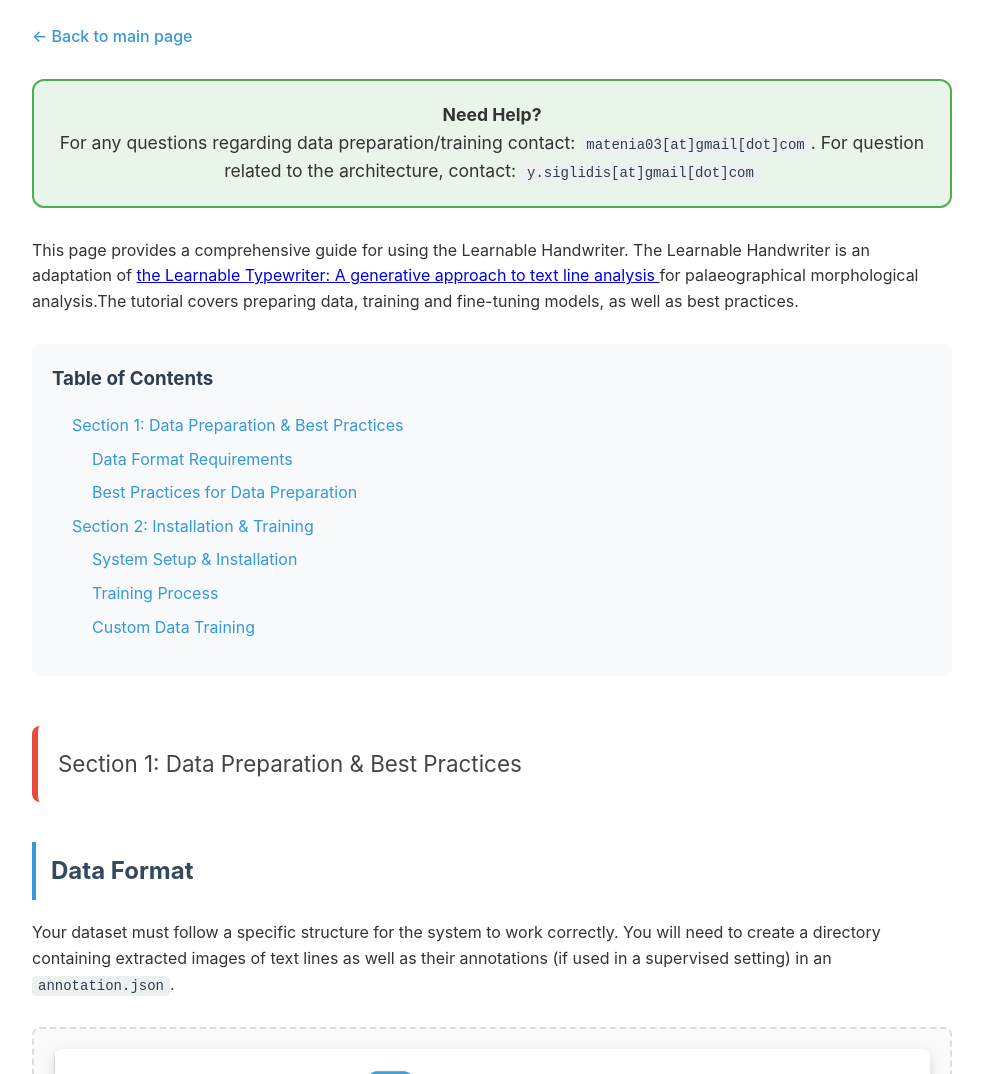
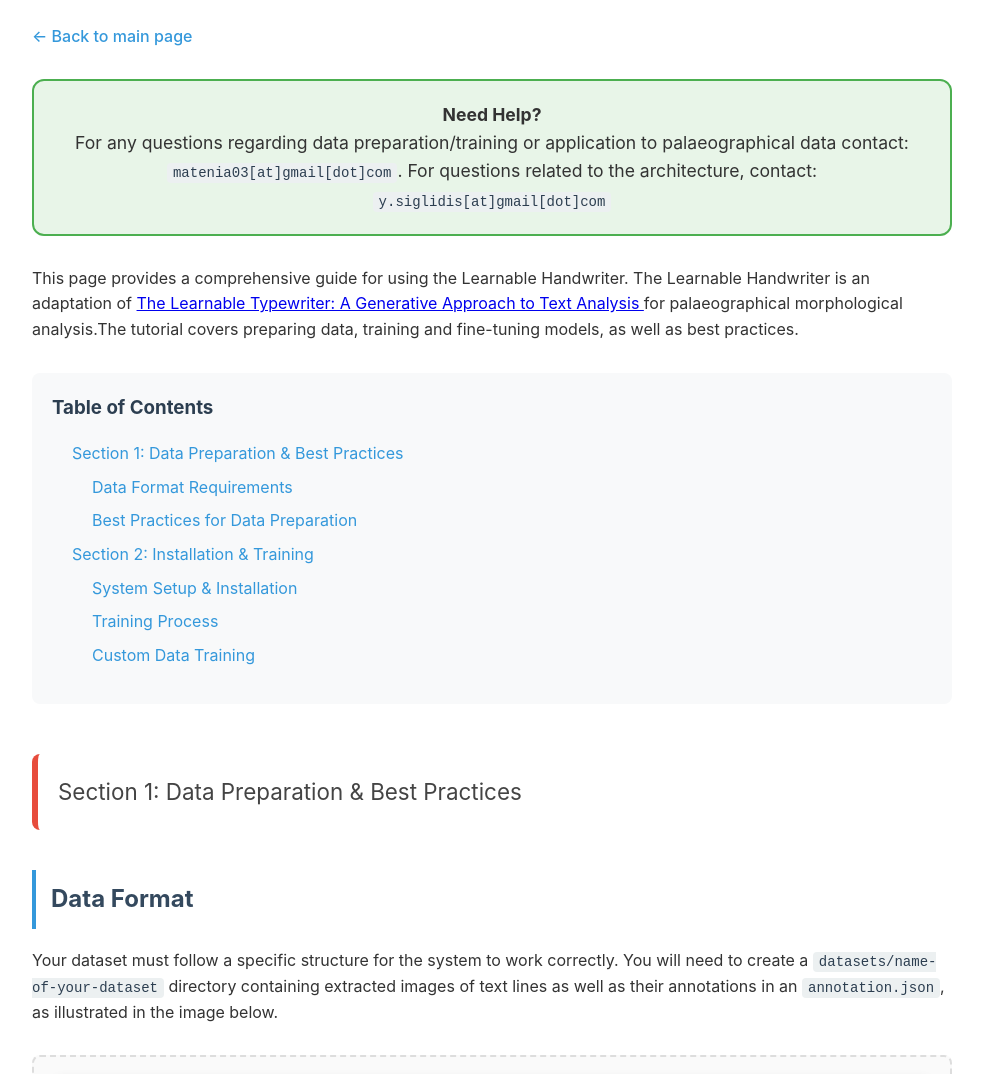
Before and after one commit to learnable-handwriter/learnable-handwriter.github.io, a plain HTML site: page tutorial.html in a window 1280 px wide. Shown: the part 167-1241 px from the top of the page, without its empty margins (148-1131 px from the left). Drawn offline with Linux system fonts and the light colour scheme.

Commit message:
update tutorial files

```diff
--- a/tutorial.html
+++ b/tutorial.html
@@ -200,15 +200,15 @@
 
     <div class="contact-info">
       <strong>Need Help?</strong><br>
-      For any questions regarding data preparation/training contact:
-      <code>matenia03[at]gmail[dot]com</code>. For question related to the architecture, contact:  <code>y.siglidis[at]gmail[dot]com</code>  <br>
+      For any questions regarding data preparation/training or application to palaeographical data contact:
+      <code>matenia03[at]gmail[dot]com</code>. For questions related to the architecture, contact:  <code>y.siglidis[at]gmail[dot]com</code>  <br>
     </div>
 
   <div class="summary">
     <p>
       This page provides a comprehensive guide for using the Learnable Handwriter. The Learnable Handwriter is an adaptation of
       <a href="https://learnable-typewriter.github.io/" target="_blank">
-        the Learnable Typewriter: A generative approach to text line analysis
+        The Learnable Typewriter: A Generative Approach to Text Analysis
       </a> for palaeographical morphological analysis.The tutorial covers preparing data, training and fine-tuning models, as well as best practices.
     </p>
   </div>
@@ -233,7 +233,7 @@
 
     <section id="data-format">
       <h2>Data Format</h2>
-      <p>Your dataset must follow a specific structure for the system to work correctly. You will need to create a directory containing extracted images of text lines as well as their annotations (if used in a supervised setting) in an <code>annotation.json</code>.
+      <p>Your dataset must follow a specific structure for the system to work correctly. You will need to create a  <code>datasets/name-of-your-dataset</code> directory containing extracted images of text lines as well as their annotations in an <code>annotation.json</code>, as illustrated in the image below.
 
 
       <div class="image-container">
@@ -241,7 +241,7 @@
         <div class="image-caption">Required data structure: folders, images, and annotation.json content</div>
       </div>
 
-      More specifically: </p>
+      So more specifically: </p>
 
 
       <h3>Image Directory Structure:</h3>
```
Lines whose indentation alone changed are shown as unchanged.
